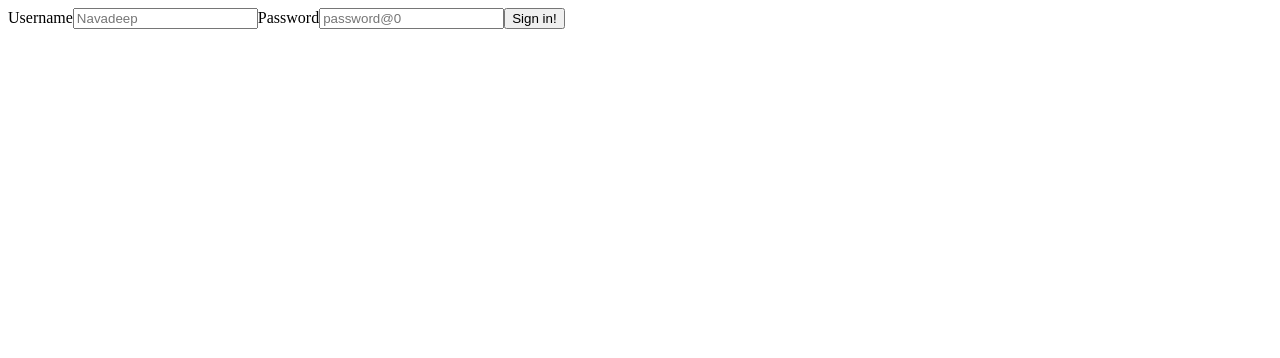
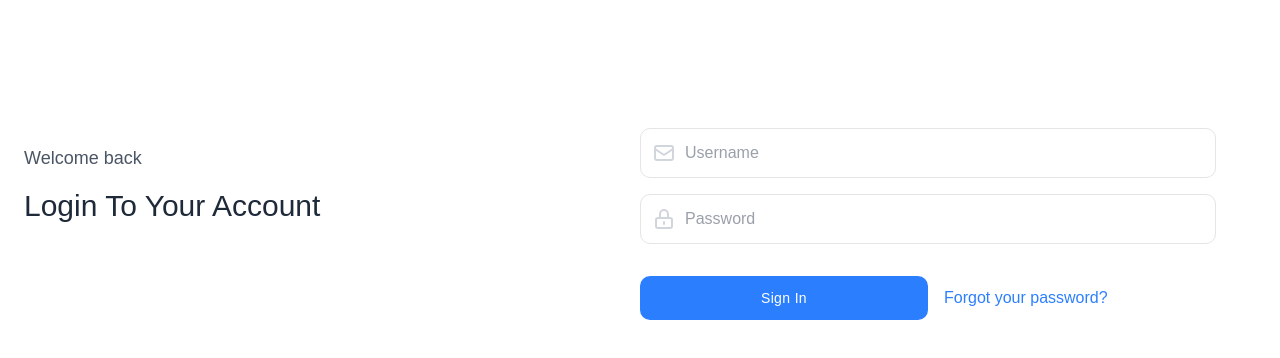
Before and after one commit to Savirar0/EasyDocs, a React app in the folder Frontend/: page / in a window 1280 px wide. Shown: the top 358 px of the page. Built offline with nearby package versions, Linux system fonts and the light colour scheme; the HTML template or start-up script is replaced by a standard one.

Commit message:
feat: Login UI updated

```diff
--- /dev/null
+++ b/Frontend/src/index.css
@@ -0,0 +1,130 @@
+@import "tailwindcss";
+@import "tw-animate-css";
+@import "shadcn/tailwind.css";
+@import "@fontsource-variable/geist";
+
+@custom-variant dark (&:is(.dark *));
+
+@theme inline {
+    --font-heading: var(--font-sans);
+    --font-sans: 'Geist Variable', sans-serif;
+    --color-sidebar-ring: var(--sidebar-ring);
+    --color-sidebar-border: var(--sidebar-border);
+    --color-sidebar-accent-foreground: var(--sidebar-accent-foreground);
+    --color-sidebar-accent: var(--sidebar-accent);
+    --color-sidebar-primary-foreground: var(--sidebar-primary-foreground);
+    --color-sidebar-primary: var(--sidebar-primary);
+    --color-sidebar-foreground: var(--sidebar-foreground);
+    --color-sidebar: var(--sidebar);
+    --color-chart-5: var(--chart-5);
+    --color-chart-4: var(--chart-4);
+    --color-chart-3: var(--chart-3);
+    --color-chart-2: var(--chart-2);
+    --color-chart-1: var(--chart-1);
+    --color-ring: var(--ring);
+    --color-input: var(--input);
+    --color-border: var(--border);
+    --color-destructive: var(--destructive);
+    --color-accent-foreground: var(--accent-foreground);
+    --color-accent: var(--accent);
+    --color-muted-foreground: var(--muted-foreground);
+    --color-muted: var(--muted);
+    --color-secondary-foreground: var(--secondary-foreground);
+    --color-secondary: var(--secondary);
+    --color-primary-foreground: var(--primary-foreground);
+    --color-primary: var(--primary);
+    --color-popover-foreground: var(--popover-foreground);
+    --color-popover: var(--popover);
+    --color-card-foreground: var(--card-foreground);
+    --color-card: var(--card);
+    --color-foreground: var(--foreground);
+    --color-background: var(--background);
+    --radius-sm: calc(var(--radius) * 0.6);
+    --radius-md: calc(var(--radius) * 0.8);
+    --radius-lg: var(--radius);
+    --radius-xl: calc(var(--radius) * 1.4);
+    --radius-2xl: calc(var(--radius) * 1.8);
+    --radius-3xl: calc(var(--radius) * 2.2);
+    --radius-4xl: calc(var(--radius) * 2.6);
+}
+
+:root {
+    --background: oklch(1 0 0);
+    --foreground: oklch(0.145 0 0);
+    --card: oklch(1 0 0);
+    --card-foreground: oklch(0.145 0 0);
+    --popover: oklch(1 0 0);
+    --popover-foreground: oklch(0.145 0 0);
+    --primary: oklch(0.205 0 0);
+    --primary-foreground: oklch(0.985 0 0);
+    --secondary: oklch(0.97 0 0);
+    --secondary-foreground: oklch(0.205 0 0);
+    --muted: oklch(0.97 0 0);
+    --muted-foreground: oklch(0.556 0 0);
+    --accent: oklch(0.97 0 0);
+    --accent-foreground: oklch(0.205 0 0);
+    --destructive: oklch(0.577 0.245 27.325);
+    --border: oklch(0.922 0 0);
+    --input: oklch(0.922 0 0);
+    --ring: oklch(0.708 0 0);
+    --chart-1: oklch(0.87 0 0);
+    --chart-2: oklch(0.556 0 0);
+    --chart-3: oklch(0.439 0 0);
+    --chart-4: oklch(0.371 0 0);
+    --chart-5: oklch(0.269 0 0);
+    --radius: 0.625rem;
+    --sidebar: oklch(0.985 0 0);
+    --sidebar-foreground: oklch(0.145 0 0);
+    --sidebar-primary: oklch(0.205 0 0);
+    --sidebar-primary-foreground: oklch(0.985 0 0);
+    --sidebar-accent: oklch(0.97 0 0);
+    --sidebar-accent-foreground: oklch(0.205 0 0);
+    --sidebar-border: oklch(0.922 0 0);
+    --sidebar-ring: oklch(0.708 0 0);
+}
+
+.dark {
+    --background: oklch(0.145 0 0);
+    --foreground: oklch(0.985 0 0);
+    --card: oklch(0.205 0 0);
+    --card-foreground: oklch(0.985 0 0);
+    --popover: oklch(0.205 0 0);
+    --popover-foreground: oklch(0.985 0 0);
+    --primary: oklch(0.922 0 0);
+    --primary-foreground: oklch(0.205 0 0);
+    --secondary: oklch(0.269 0 0);
+    --secondary-foreground: oklch(0.985 0 0);
+    --muted: oklch(0.269 0 0);
+    --muted-foreground: oklch(0.708 0 0);
+    --accent: oklch(0.269 0 0);
+    --accent-foreground: oklch(0.985 0 0);
+    --destructive: oklch(0.704 0.191 22.216);
+    --border: oklch(1 0 0 / 10%);
+    --input: oklch(1 0 0 / 15%);
+    --ring: oklch(0.556 0 0);
+    --chart-1: oklch(0.87 0 0);
+    --chart-2: oklch(0.556 0 0);
+    --chart-3: oklch(0.439 0 0);
+    --chart-4: oklch(0.371 0 0);
+    --chart-5: oklch(0.269 0 0);
+    --sidebar: oklch(0.205 0 0);
+    --sidebar-foreground: oklch(0.985 0 0);
+    --sidebar-primary: oklch(0.488 0.243 264.376);
+    --sidebar-primary-foreground: oklch(0.985 0 0);
+    --sidebar-accent: oklch(0.269 0 0);
+    --sidebar-accent-foreground: oklch(0.985 0 0);
+    --sidebar-border: oklch(1 0 0 / 10%);
+    --sidebar-ring: oklch(0.556 0 0);
+}
+
+@layer base {
+  * {
+    @apply border-border outline-ring/50;
+    }
+  body {
+    @apply bg-background text-foreground;
+    }
+  html {
+    @apply font-sans;
+    }
+}
--- /dev/null
+++ b/Frontend/src/lib/utils.js
@@ -0,0 +1,6 @@
+import { clsx } from "clsx";
+import { twMerge } from "tailwind-merge"
+
+export function cn(...inputs) {
+  return twMerge(clsx(inputs));
+}
--- a/Frontend/src/main.jsx
+++ b/Frontend/src/main.jsx
@@ -1,3 +1,4 @@
+import './index.css'
 import { StrictMode } from 'react'
 import { createRoot } from 'react-dom/client'
 import App from './App.jsx'
--- a/Frontend/src/pages/Login.jsx
+++ b/Frontend/src/pages/Login.jsx
@@ -1,7 +1,6 @@
 import 'react'
 import { useActionState } from 'react'
 import { useAuth } from '../context/auth'
-
 
 
 
@@ -40,19 +39,52 @@ function Login() {
 
   return (
     <div>
-      <form action={formAction}>
+        <section className="bg-white dark:bg-gray-900">
+        <div className="container px-6 py-24 mx-auto lg:py-32">
+            <div className="lg:flex">
+            <div className="lg:w-1/2">
+                <h1 className="mt-4 text-gray-600 dark:text-gray-300 md:text-lg">Welcome back</h1>
+                <h1 className="mt-4 text-2xl font-medium text-gray-800 capitalize lg:text-3xl dark:text-white">
+                login to your account
+                </h1>
+            </div>
 
-        <label htmlFor='userName'>Username</label>
-        <input type='text' id="userName" name="userName" placeholder='Navadeep' />
-        <label htmlFor='password'>Password</label>
-        <input type="password" id="password" name="password" placeholder='password@0' />
-        <button disabled={formLoading}>
-            Sign in!
-        </button>
-        {formData?.error && <p style={{ color: 'red' }}>{formData.error}</p>}
-      </form>
+            <div className="mt-8 lg:w-1/2 lg:mt-0">
+                <form action={formAction} className="w-full lg:max-w-xl">
+                <div className="relative flex items-center">
+                    <span className="absolute">
+                    <svg xmlns="http://www.w3.org/2000/svg" className="w-6 h-6 mx-3 text-gray-300 dark:text-gray-500" fill="none" viewBox="0 0 24 24" stroke="currentColor" strokeWidth="2">
+                        <path strokeLinecap="round" strokeLinejoin="round" d="M3 8l7.89 5.26a2 2 0 002.22 0L21 8M5 19h14a2 2 0 002-2V7a2 2 0 00-2-2H5a2 2 0 00-2 2v10a2 2 0 002 2z" />
+                    </svg>
+                    </span>
+                    <input type="text" id="userName" name="userName" className="block w-full py-3 text-gray-700 bg-white border rounded-lg px-11 dark:bg-gray-900 dark:text-gray-300 dark:border-gray-600 focus:border-blue-400 dark:focus:border-blue-300 focus:ring-blue-300 focus:outline-none focus:ring focus:ring-opacity-40" placeholder="Username"/>
+                </div>
+
+                <div className="relative flex items-center mt-4">
+                    <span className="absolute">
+                    <svg xmlns="http://www.w3.org/2000/svg" className="w-6 h-6 mx-3 text-gray-300 dark:text-gray-500" fill="none" viewBox="0 0 24 24" stroke="currentColor" strokeWidth="2">
+                        <path strokeLinecap="round" strokeLinejoin="round" d="M12 15v2m-6 4h12a2 2 0 002-2v-6a2 2 0 00-2-2H6a2 2 0 00-2 2v6a2 2 0 002 2zm10-10V7a4 4 0 00-8 0v4h8z" />
+                    </svg>
+                    </span>
+                    <input type="password" id="password" name="password" className="block w-full px-11 py-3 text-gray-700 bg-white border rounded-lg dark:bg-gray-900 dark:text-gray-300 dark:border-gray-600 focus:border-blue-400 dark:focus:border-blue-300 focus:ring-blue-300 focus:outline-none focus:ring focus:ring-opacity-40" placeholder="Password"/>
+                </div>
+
+                <div className="mt-8 md:flex md:items-center gap-4">
+                    <button disabled={formLoading} type="submit" className="w-full px-6 py-3 text-sm font-medium tracking-wide text-white capitalize transition-colors duration-300 transform bg-blue-500 rounded-lg md:w-1/2 hover:bg-blue-400 focus:outline-none focus:ring focus:ring-blue-300 focus:ring-opacity-50 disabled:opacity-50">
+                    {formLoading ? "Signing in..." : "Sign in"}
+                    </button>
+                    {formData?.error && <p className="text-red-500 text-sm">{formData.error}</p>}
+                    <a href="#" className="inline-block mt-4 text-center text-blue-500 md:mt-0 hover:underline dark:text-blue-400">
+                    Forgot your password?
+                    </a>
+                </div>
+                </form>
+            </div>
+            </div>
+        </div>
+        </section>
     </div>
-  )
+    )
 }
 
 export default Login
--- a/Frontend/vite.config.js
+++ b/Frontend/vite.config.js
@@ -1,10 +1,17 @@
 import { defineConfig } from 'vite'
 import react from '@vitejs/plugin-react'
 import tailwindcss from '@tailwindcss/vite'
+import path from "path";
+
 // https://vite.dev/config/
 export default defineConfig({
   plugins: [
     react(),
     tailwindcss(),
   ],
+  resolve: {
+    alias: {
+      "@": path.resolve(__dirname, "./src"),
+    },
+  },
 })
```
Also changed, not shown: Frontend/jsconfig.json (added, +8 -0 lines), Frontend/package.json (+10 -1 lines), Frontend/components.json (added), 2 other files (tests, documents, lock files or other folders).
